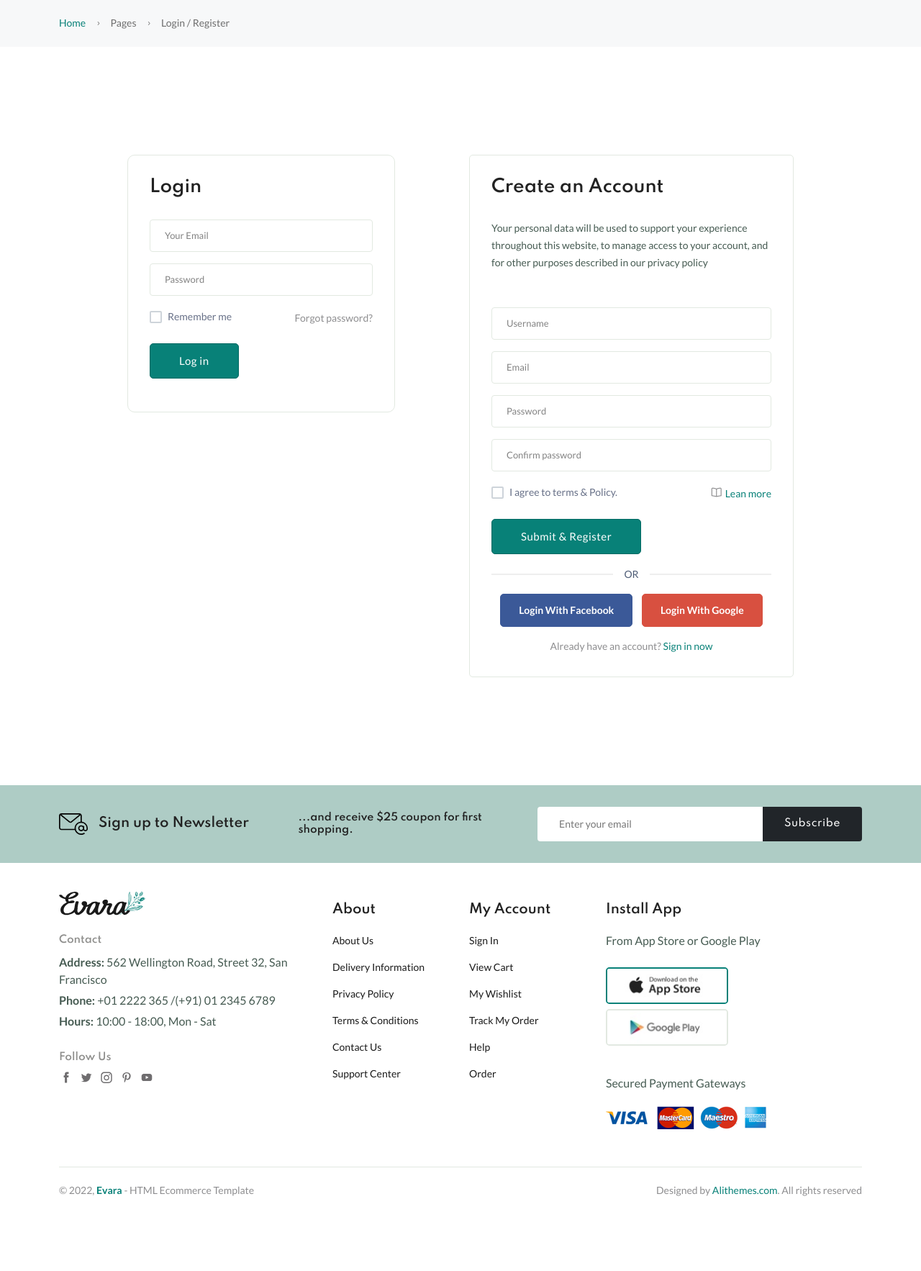
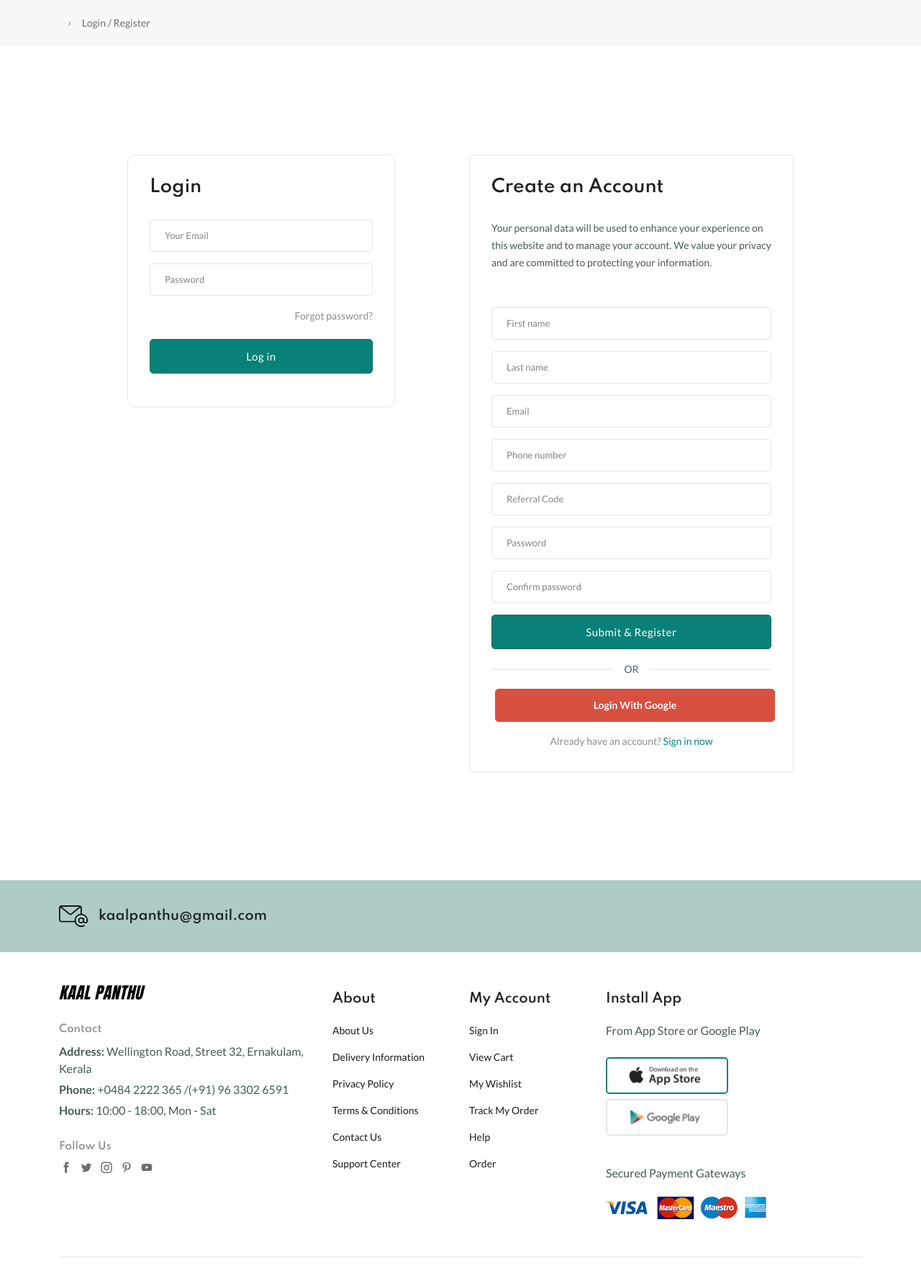
Before and after one commit to emmanueljohnsonpy/Kaal_Panthu, a Django app: page /account/ in a window 1280 px wide. Shown: the part 189-1955 px from the top of the page at 72% size. Before the commit the page ends 1851 px from the top, so only its background shows below. Run offline with Django 5.2, Linux system fonts and the light colour scheme; some libraries are stand-ins or nearby versions.

Commit message:
login signup page frontend

```diff
--- a/templates/account/page-login-register.html
+++ b/templates/account/page-login-register.html
@@ -5,8 +5,8 @@
     <div class="page-header breadcrumb-wrap">
         <div class="container">
             <div class="breadcrumb">
-                <a href="index.html" rel="nofollow">Home</a>
-                <span></span> Pages
+                <!-- <a href="index.html" rel="nofollow">Home</a>
+                <span></span> Pages -->
                 <span></span> Login / Register
             </div>
         </div>
@@ -32,14 +32,14 @@
                                         <div class="login_footer form-group">
                                             <div class="chek-form">
                                                 <div class="custome-checkbox">
-                                                    <input class="form-check-input" type="checkbox" name="checkbox" id="exampleCheckbox1" value="">
-                                                    <label class="form-check-label" for="exampleCheckbox1"><span>Remember me</span></label>
+                                                    <!-- <input class="form-check-input" type="checkbox" name="checkbox" id="exampleCheckbox1" value="">
+                                                    <label class="form-check-label" for="exampleCheckbox1"><span>Remember me</span></label> -->
                                                 </div>
                                             </div>
                                             <a class="text-muted" href="#">Forgot password?</a>
                                         </div>
                                         <div class="form-group">
-                                            <button type="submit" class="btn btn-fill-out btn-block hover-up" name="login">Log in</button>
+                                            <button type="submit" class="btn btn-fill-out btn-block hover-up" name="login" style="width: 100%;">Log in</button>
                                         </div>
                                     </form>
                                 </div>
@@ -53,14 +53,23 @@
                                         <h3 class="mb-30">Create an Account</h3>
                                     </div>
                                     <p class="mb-50 font-sm">
-                                        Your personal data will be used to support your experience throughout this website, to manage access to your account, and for other purposes described in our privacy policy
+                                        Your personal data will be used to enhance your experience on this website and to manage your account. We value your privacy and are committed to protecting your information.
                                     </p>
                                     <form method="post">
                                         <div class="form-group">
-                                            <input type="text" required="" name="username" placeholder="Username">
+                                            <input type="text" required="" name="firstname" placeholder="First name">
                                         </div>
                                         <div class="form-group">
-                                            <input type="text" required="" name="email" placeholder="Email">
+                                            <input type="text" required="" name="lastname" placeholder="Last name">
+                                        </div>
+                                        <div class="form-group">
+                                            <input type="email" required="" name="email" placeholder="Email">
+                                        </div>
+                                        <div class="form-group">
+                                            <input type="number" required="" name="phonenumber" placeholder="Phone number">
+                                        </div>
+                                        <div class="form-group">
+                                            <input type="text" required="" name="referralcode" placeholder="Referral Code">
                                         </div>
                                         <div class="form-group">
                                             <input required="" type="password" name="password" placeholder="Password">
@@ -68,25 +77,15 @@
                                         <div class="form-group">
                                             <input required="" type="password" name="password" placeholder="Confirm password">
                                         </div>
-                                        <div class="login_footer form-group">
-                                            <div class="chek-form">
-                                                <div class="custome-checkbox">
-                                                    <input class="form-check-input" type="checkbox" name="checkbox" id="exampleCheckbox12" value="">
-                                                    <label class="form-check-label" for="exampleCheckbox12"><span>I agree to terms &amp; Policy.</span></label>
-                                                </div>
-                                            </div>
-                                            <a href="page-privacy-policy.html"><i class="fi-rs-book-alt mr-5 text-muted"></i>Lean more</a>
-                                        </div>
                                         <div class="form-group">
-                                            <button type="submit" class="btn btn-fill-out btn-block hover-up" name="login">Submit &amp; Register</button>
+                                            <button type="submit" class="btn btn-fill-out btn-block hover-up" name="login" style="width: 100%;">Submit &amp; Register</button>
                                         </div>
                                     </form>
                                     <div class="divider-text-center mt-15 mb-15">
                                         <span> or</span>
                                     </div>
                                     <ul class="btn-login list_none text-center mb-15">
-                                        <li><a href="#" class="btn btn-facebook hover-up mb-lg-0 mb-sm-4">Login With Facebook</a></li>
-                                        <li><a href="#" class="btn btn-google hover-up">Login With Google</a></li>
+                                        <li style="width: 100%;"><a href="#" class="btn btn-google hover-up">Login With Google</a></li>
                                     </ul>
                                     <div class="text-muted text-center">Already have an account? <a href="#">Sign in now</a></div>
                                 </div>
--- a/templates/footer.html
+++ b/templates/footer.html
@@ -7,19 +7,19 @@
                     <div class="row align-items-center">
                         <div class="col flex-horizontal-center">
                             <img class="icon-email" src="{% static 'frontend/assets/imgs/theme/icons/icon-email.svg' %}" alt="">
-                            <h4 class="font-size-20 mb-0 ml-3">Sign up to Newsletter</h4>
+                            <h4 class="font-size-20 mb-0 ml-3">kaalpanthu@gmail.com</h4>
                         </div>
                         <div class="col my-4 my-md-0 des">
-                            <h5 class="font-size-15 ml-4 mb-0">...and receive <strong>$25 coupon for first shopping.</strong></h5>
+                            <!-- <h5 class="font-size-15 ml-4 mb-0">...and receive <strong>$25 coupon for first shopping.</strong></h5> -->
                         </div>
                     </div>
                 </div>
                 <div class="col-lg-5">
                     <!-- Subscribe Form -->
-                    <form class="form-subcriber d-flex wow fadeIn animated">
+                    <!-- <form class="form-subcriber d-flex wow fadeIn animated">
                         <input type="email" class="form-control bg-white font-small" placeholder="Enter your email">
                         <button class="btn bg-dark text-white" type="submit">Subscribe</button>
-                    </form>
+                    </form> -->
                     <!-- End Subscribe Form -->
                 </div>
             </div>
@@ -31,14 +31,14 @@
                 <div class="col-lg-4 col-md-6">
                     <div class="widget-about font-md mb-md-5 mb-lg-0">
                         <div class="logo logo-width-1 wow fadeIn animated">
-                            <a href="index.html"><img src="{% static 'frontend/assets/imgs/theme/logo.svg' %}" alt="logo"></a>
+                            <a href="index.html"><img src="{% static 'frontend/assets/imgs/theme/logo.png' %}" alt="logo"></a>
                         </div>
                         <h5 class="mt-20 mb-10 fw-600 text-grey-4 wow fadeIn animated">Contact</h5>
                         <p class="wow fadeIn animated">
-                            <strong>Address: </strong>562 Wellington Road, Street 32, San Francisco
+                            <strong>Address: </strong>Wellington Road, Street 32, Ernakulam, Kerala
                         </p>
                         <p class="wow fadeIn animated">
-                            <strong>Phone: </strong>+01 2222 365 /(+91) 01 2345 6789
+                            <strong>Phone: </strong>+0484 2222 365 /(+91) 96 3302 6591
                         </p>
                         <p class="wow fadeIn animated">
                             <strong>Hours: </strong>10:00 - 18:00, Mon - Sat
```
Also changed, not shown: templates/home/index.html (+10 -10 lines).
